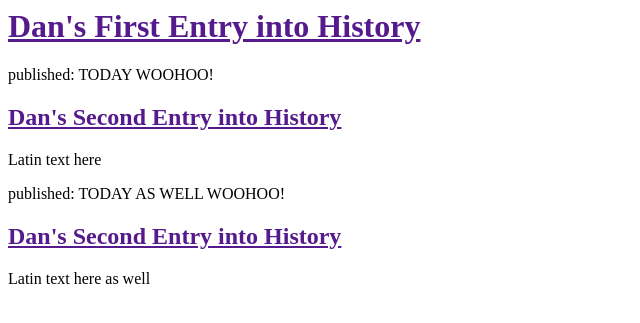
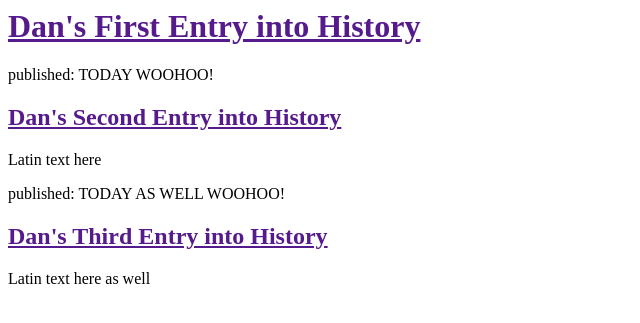
Before and after one commit to dspring86/Dans-Test-Blog, a Django app: page / in a window 1280 px wide. Shown: the top 323 px of the page, without its empty margins (0-640 px from the left). Run offline with Django 3.2, Linux system fonts and the light colour scheme.

```diff
--- a/blog/templates/blog/post_list.html
+++ b/blog/templates/blog/post_list.html
@@ -15,7 +15,7 @@
 
     	<div>
     		<p>published: TODAY AS WELL WOOHOO!</p>
-    		<h2><a href="">Dan's Second Entry into History</a></h2>
+    		<h2><a href="">Dan's Third Entry into History</a></h2>
     		<p>Latin text here as well</p>
     	</div>
 
```
